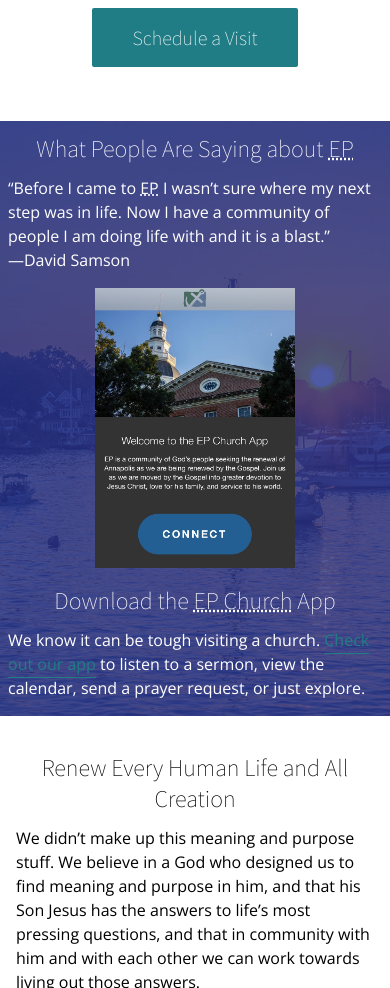
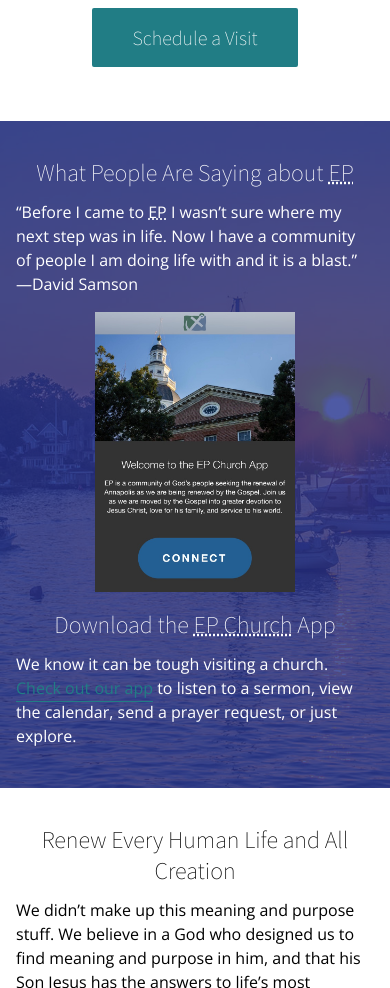
Before and after one commit to bradylee157/bradylee157.github.io, a plain HTML site: page unit_9/index.html in a window 390 px wide. Shown: the part 3440-4428 px from the top of the page. Drawn offline with nearby package versions, Linux system fonts and the light colour scheme.

Commit message:
.testimonial re-added

```diff
--- a/unit_9/css/style.css
+++ b/unit_9/css/style.css
@@ -251,6 +251,12 @@ address {
 	color: white;
 }
 
+.testimonial {
+	max-width: 36em;
+	padding: 2em 1em;
+	margin: 0 auto;
+}
+
 .clearfix:after {
 	visibility: hidden;
 	display: block;
@@ -433,6 +439,10 @@ address {
 	.video-cta {
 		padding: 7em 1em;
 	}
+
+	.testimonial {
+		padding: 1.5em .5em;
+	}
 }
 
 @media only screen and (max-width: 450px) {
```
